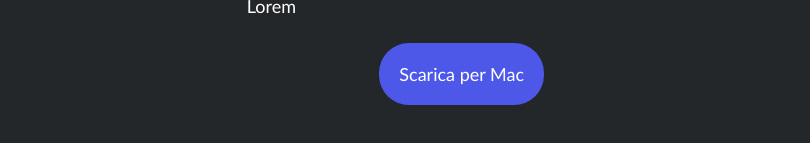
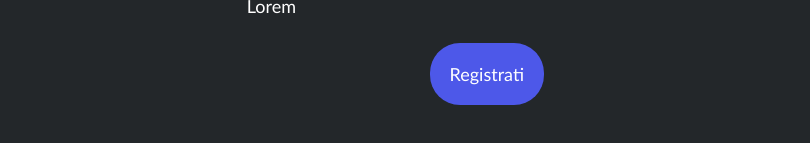
Before and after one commit to LucaAgatinoPrivitera/htmlcss-discord, a plain HTML site: page index.html in a window 1280 px wide. Shown: the part 2233-2376 px from the top of the page, 470-1280 px from the left. Drawn offline with Linux system fonts and the light colour scheme; a script that the page names is missing.

Commit message:
small fix

```diff
--- a/index.html
+++ b/index.html
@@ -158,7 +158,7 @@
         <hr>
         <div class="footerbuttons-pulsanti">
             <img src="./img/logo.svg" class="footer_logo" alt="">
-            <button class="blue_button">Scarica per Mac</button>
+            <button class="blue_button">Registrati</button>
             </span>
         </div>
     </footer>
```
